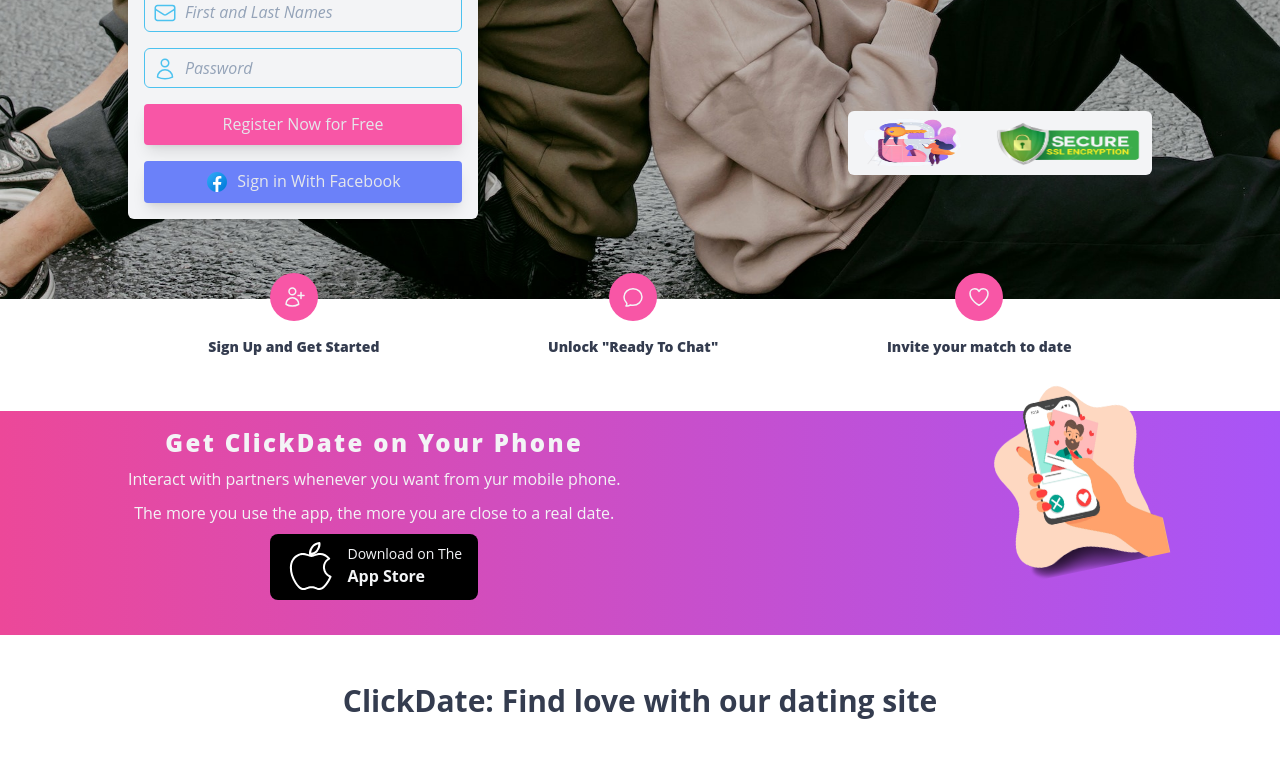
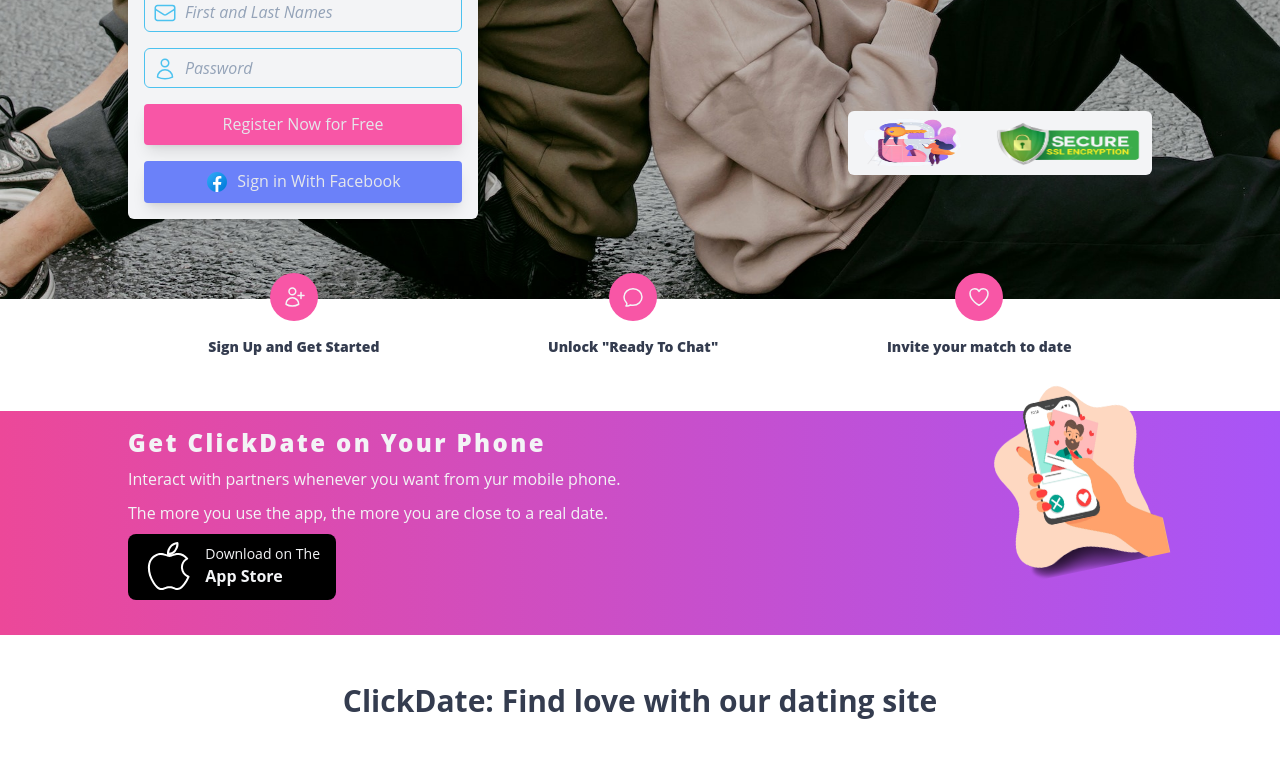
Before and after one commit to abdelrany/Dating-web-App, a Next.js app in the folder front-end/: page / in a window 1280 px wide. Shown: the part 449-1215 px from the top of the page. Built offline with nearby package versions, Linux system fonts and the light colour scheme.

Commit message:
fix: fixed responsiveness

```diff
--- a/front-end/components/home/Features.tsx
+++ b/front-end/components/home/Features.tsx
@@ -14,8 +14,8 @@
     <div className=' min-h-[80vh]'>
         {/* download app section */}
         <div className='bg-gradient py-2 px-2 sm:px-8 lg:px-32 lg:py-4 flex flex-col-reverse md:flex-row md:items-start justify-between items-center'>
-            <div className='flex flex-col items-center '>
-                <h1 className='mb-2 text-2xl font-extrabold text-gray-100 tracking-widest text-center '>Get ClickDate on Your Phone</h1>
+            <div className='flex flex-col items-center md:items-start'>
+                <h1 className='mb-2 text-2xl font-extrabold text-gray-100 tracking-widest text-center'>Get ClickDate on Your Phone</h1>
                 <p className='mb-2 text-gray-100 tracking-normal text-center'>Interact with partners whenever you want from yur mobile phone.</p>
                 <p className=' mb-2 text-gray-100 tracking-normal text-center'>The more you use the app, the more you are close to a real date.</p>
                 <div className='hover:-translate-y-2 group cursor-pointer duration-300 w-52 flex items-center  justify-between p-2 px-4 bg-black rounded-lg text-gray-100'>
```
